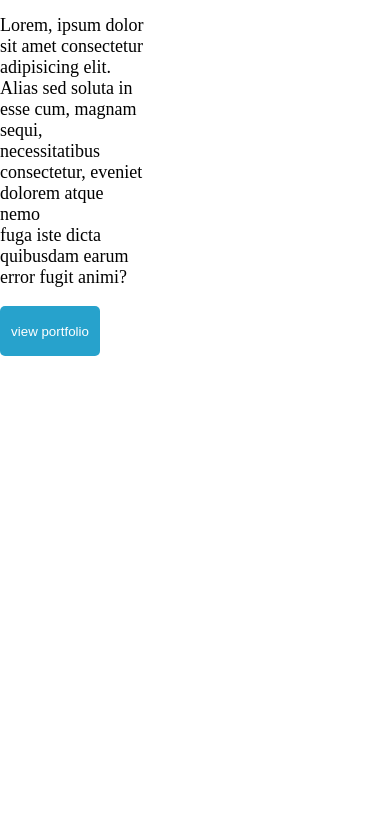
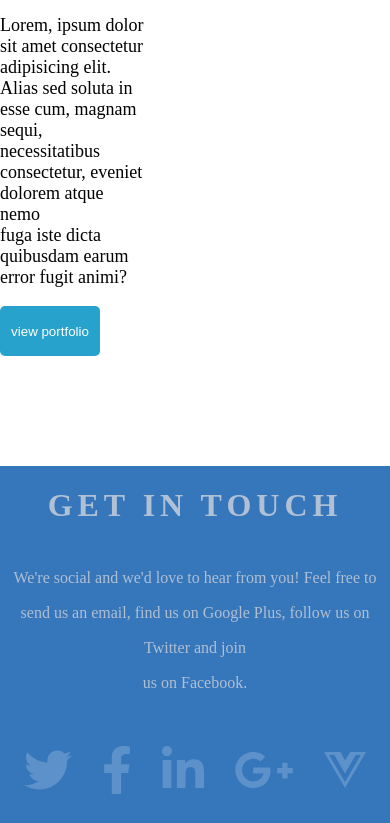
Before and after one commit to chaibel/sass, a plain HTML site: page index.html in a window 390 px wide. Shown: the part 2064-2887 px from the top of the page. Before the commit the page ends 2530 px from the top, so only its background shows below. Drawn offline with Linux system fonts and the light colour scheme.

Commit message:
End of the site without responsive

```diff
--- a/index.html
+++ b/index.html
@@ -139,9 +139,25 @@
 
 
 
+    <footer>
+        <div>
+            <h1>GET IN TOUCH</h1>
+            <p>We're social and we'd love to hear from you! Feel free to
+            send us an email, find us on Google Plus, follow us on Twitter and join<br>
+            us on Facebook.</p>
+        </div>
+        <div>
+            <svg xmlns="http://www.w3.org/2000/svg" height="3em" viewBox="0 0 512 512"><!--! Font Awesome Free 6.4.2 by @fontawesome - https://fontawesome.com License - https://fontawesome.com/license (Commercial License) Copyright 2023 Fonticons, Inc. --><style>svg{fill:#5f91c9}</style><path d="M459.37 151.716c.325 4.548.325 9.097.325 13.645 0 138.72-105.583 298.558-298.558 298.558-59.452 0-114.68-17.219-161.137-47.106 8.447.974 16.568 1.299 25.34 1.299 49.055 0 94.213-16.568 130.274-44.832-46.132-.975-84.792-31.188-98.112-72.772 6.498.974 12.995 1.624 19.818 1.624 9.421 0 18.843-1.3 27.614-3.573-48.081-9.747-84.143-51.98-84.143-102.985v-1.299c13.969 7.797 30.214 12.67 47.431 13.319-28.264-18.843-46.781-51.005-46.781-87.391 0-19.492 5.197-37.36 14.294-52.954 51.655 63.675 129.3 105.258 216.365 109.807-1.624-7.797-2.599-15.918-2.599-24.04 0-57.828 46.782-104.934 104.934-104.934 30.213 0 57.502 12.67 76.67 33.137 23.715-4.548 46.456-13.32 66.599-25.34-7.798 24.366-24.366 44.833-46.132 57.827 21.117-2.273 41.584-8.122 60.426-16.243-14.292 20.791-32.161 39.308-52.628 54.253z"/></svg>
+            <svg xmlns="http://www.w3.org/2000/svg" height="3em" viewBox="0 0 320 512"><!--! Font Awesome Free 6.4.2 by @fontawesome - https://fontawesome.com License - https://fontawesome.com/license (Commercial License) Copyright 2023 Fonticons, Inc. --><style>svg{fill:#5f91c9}</style><path d="M279.14 288l14.22-92.66h-88.91v-60.13c0-25.35 12.42-50.06 52.24-50.06h40.42V6.26S260.43 0 225.36 0c-73.22 0-121.08 44.38-121.08 124.72v70.62H22.89V288h81.39v224h100.17V288z"/></svg>
+            <svg xmlns="http://www.w3.org/2000/svg" height="3em" viewBox="0 0 448 512"><!--! Font Awesome Free 6.4.2 by @fontawesome - https://fontawesome.com License - https://fontawesome.com/license (Commercial License) Copyright 2023 Fonticons, Inc. --><style>svg{fill:#5f91c9}</style><path d="M100.28 448H7.4V148.9h92.88zM53.79 108.1C24.09 108.1 0 83.5 0 53.8a53.79 53.79 0 0 1 107.58 0c0 29.7-24.1 54.3-53.79 54.3zM447.9 448h-92.68V302.4c0-34.7-.7-79.2-48.29-79.2-48.29 0-55.69 37.7-55.69 76.7V448h-92.78V148.9h89.08v40.8h1.3c12.4-23.5 42.69-48.3 87.88-48.3 94 0 111.28 61.9 111.28 142.3V448z"/></svg>
+            <svg xmlns="http://www.w3.org/2000/svg" height="3em" viewBox="0 0 640 512"><!--! Font Awesome Free 6.4.2 by @fontawesome - https://fontawesome.com License - https://fontawesome.com/license (Commercial License) Copyright 2023 Fonticons, Inc. --><style>svg{fill:#5f91c9}</style><path d="M386.061 228.496c1.834 9.692 3.143 19.384 3.143 31.956C389.204 370.205 315.599 448 204.8 448c-106.084 0-192-85.915-192-192s85.916-192 192-192c51.864 0 95.083 18.859 128.611 50.292l-52.126 50.03c-14.145-13.621-39.028-29.599-76.485-29.599-65.484 0-118.92 54.221-118.92 121.277 0 67.056 53.436 121.277 118.92 121.277 75.961 0 104.513-54.745 108.965-82.773H204.8v-66.009h181.261zm185.406 6.437V179.2h-56.001v55.733h-55.733v56.001h55.733v55.733h56.001v-55.733H627.2v-56.001h-55.733z"/></svg>
+            <svg xmlns="http://www.w3.org/2000/svg" height="3em" viewBox="0 0 448 512"><!--! Font Awesome Free 6.4.2 by @fontawesome - https://fontawesome.com License - https://fontawesome.com/license (Commercial License) Copyright 2023 Fonticons, Inc. --><style>svg{fill:#5d91c9}</style><path d="M356.9 64.3H280l-56 88.6-48-88.6H0L224 448 448 64.3h-91.1zm-301.2 32h53.8L224 294.5 338.4 96.3h53.8L224 384.5 55.7 96.3z"/></svg>
+        </div>
 
-
-
+        <div>
+            <p>FLATI © 2018 - All Rights Reserver: Template by Spiral Pixel</p>
+        </div>
+    </footer>
 
 </body>
 
--- a/public/src/sass/modules/_footer.sass
+++ b/public/src/sass/modules/_footer.sass
@@ -0,0 +1,31 @@
+footer
+    background-color: #3676BB
+    div
+        display: flex
+        flex-direction: column
+        justify-content: center
+        align-items: center
+        p
+        display: flex
+        flex-direction: column
+        justify-content: center
+        align-items: center
+        text-align: center
+        color: #B0BFD2
+        line-height: 35px
+        h1
+            color: #B0C1D6
+            letter-spacing: 5px
+
+footer
+    div:nth-of-type(2)
+        display: flex
+        flex-direction: row
+        gap: 30px
+        margin-top: 30px
+        padding-bottom: 50px
+
+footer
+    div:nth-of-type(3)
+        background-color: #363B47
+        color: #6A6C72
```
Also changed, not shown: public/css/style.css, public/src/sass/modules/_style.sass (line endings or trailing spaces), 1 other file.
